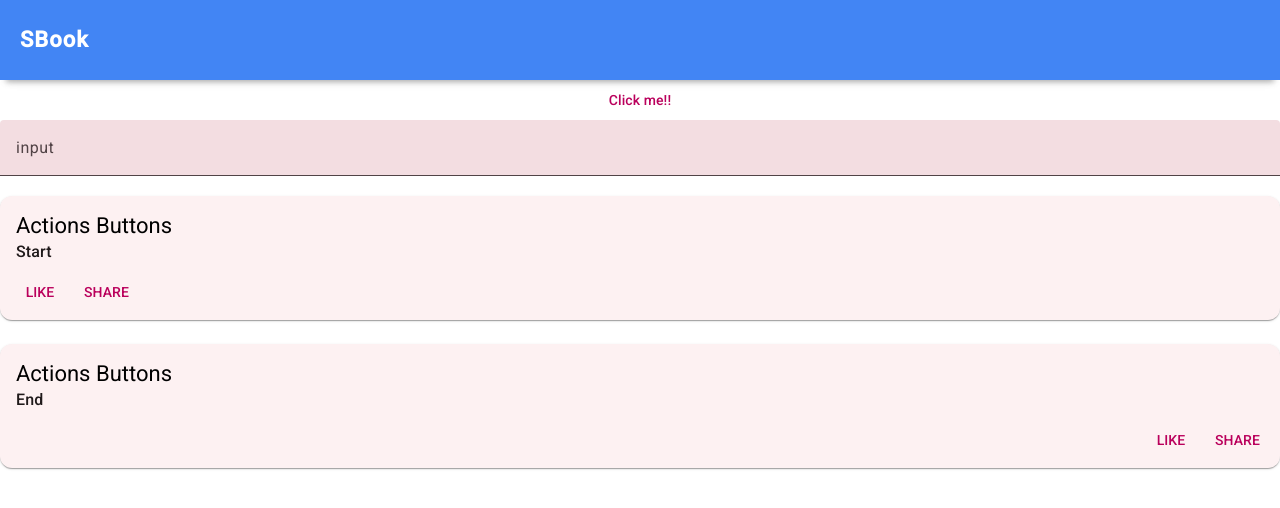
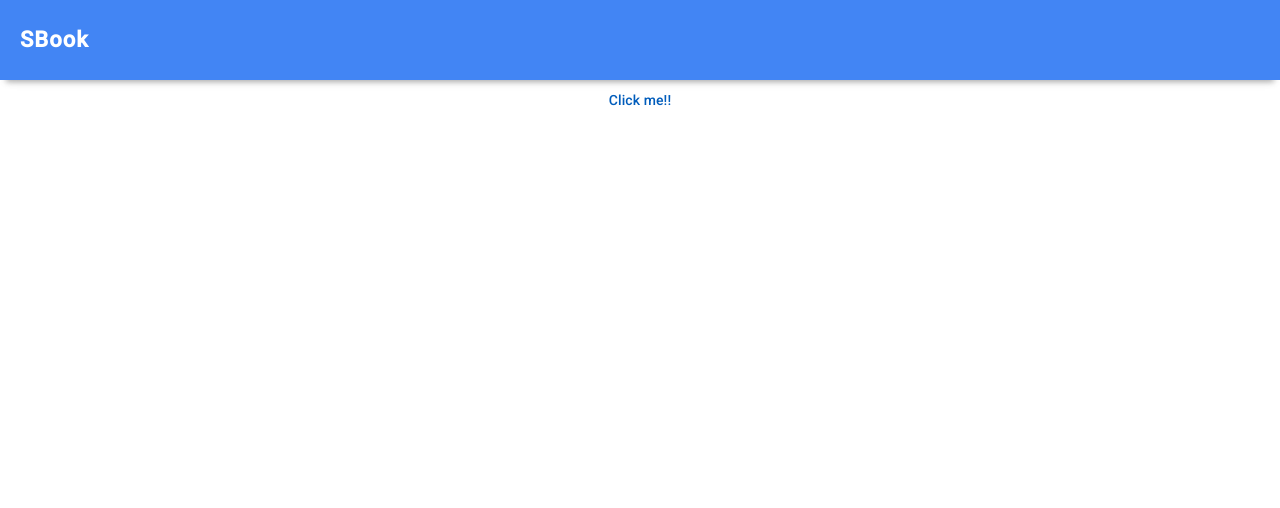
Before and after one commit to samndambuki/Social-Network-Wall, an Angular app: page / in a window 1280 px wide. Shown: the top 508 px of the page. Built offline with nearby package versions, Linux system fonts and the light colour scheme.

Commit message:
used azure and blue theme for angular material

```diff
--- a/angular.json
+++ b/angular.json
@@ -25,7 +25,7 @@
               }
             ],
             "styles": [
-              "@angular/material/prebuilt-themes/rose-red.css",
+              "@angular/material/prebuilt-themes/azure-blue.css",
               "src/styles.css"
             ],
             "scripts": [],
@@ -86,7 +86,7 @@
               }
             ],
             "styles": [
-              "@angular/material/prebuilt-themes/rose-red.css",
+              "@angular/material/prebuilt-themes/azure-blue.css",
               "src/styles.css"
             ],
             "scripts": []
--- a/src/app/app.component.html
+++ b/src/app/app.component.html
@@ -2,29 +2,3 @@
   <app-topbar></app-topbar>
   <button mat-button>Click me!!</button>
 </div>
-
-<mat-form-field style="width: 100%">
-  <input matInput placeholder="input" />
-</mat-form-field>
-
-<mat-card>
-  <mat-card-header>
-    <mat-card-title>Actions Buttons</mat-card-title>
-    <mat-card-subtitle>Start</mat-card-subtitle>
-  </mat-card-header>
-  <mat-card-actions>
-    <button mat-button>LIKE</button>
-    <button mat-button>SHARE</button>
-  </mat-card-actions>
-</mat-card>
-<br />
-<mat-card>
-  <mat-card-header>
-    <mat-card-title>Actions Buttons</mat-card-title>
-    <mat-card-subtitle>End</mat-card-subtitle>
-  </mat-card-header>
-  <mat-card-actions align="end">
-    <button mat-button>LIKE</button>
-    <button mat-button>SHARE</button>
-  </mat-card-actions>
-</mat-card>
--- a/src/app/app.config.ts
+++ b/src/app/app.config.ts
@@ -9,6 +9,6 @@
   providers: [
     provideZoneChangeDetection({ eventCoalescing: true }),
     provideRouter(routes),
-    provideClientHydration(), provideAnimationsAsync(),
+    provideClientHydration(), provideAnimationsAsync(), provideAnimationsAsync(), provideAnimationsAsync(),
   ],
 };
--- a/src/styles.css
+++ b/src/styles.css
@@ -11,3 +11,6 @@
   margin: 0;
   font-family: Roboto, "Helvetica Neue", sans-serif;
 }
+
+html, body { height: 100%; }
+body { margin: 0; font-family: Roboto, "Helvetica Neue", sans-serif; }
```
